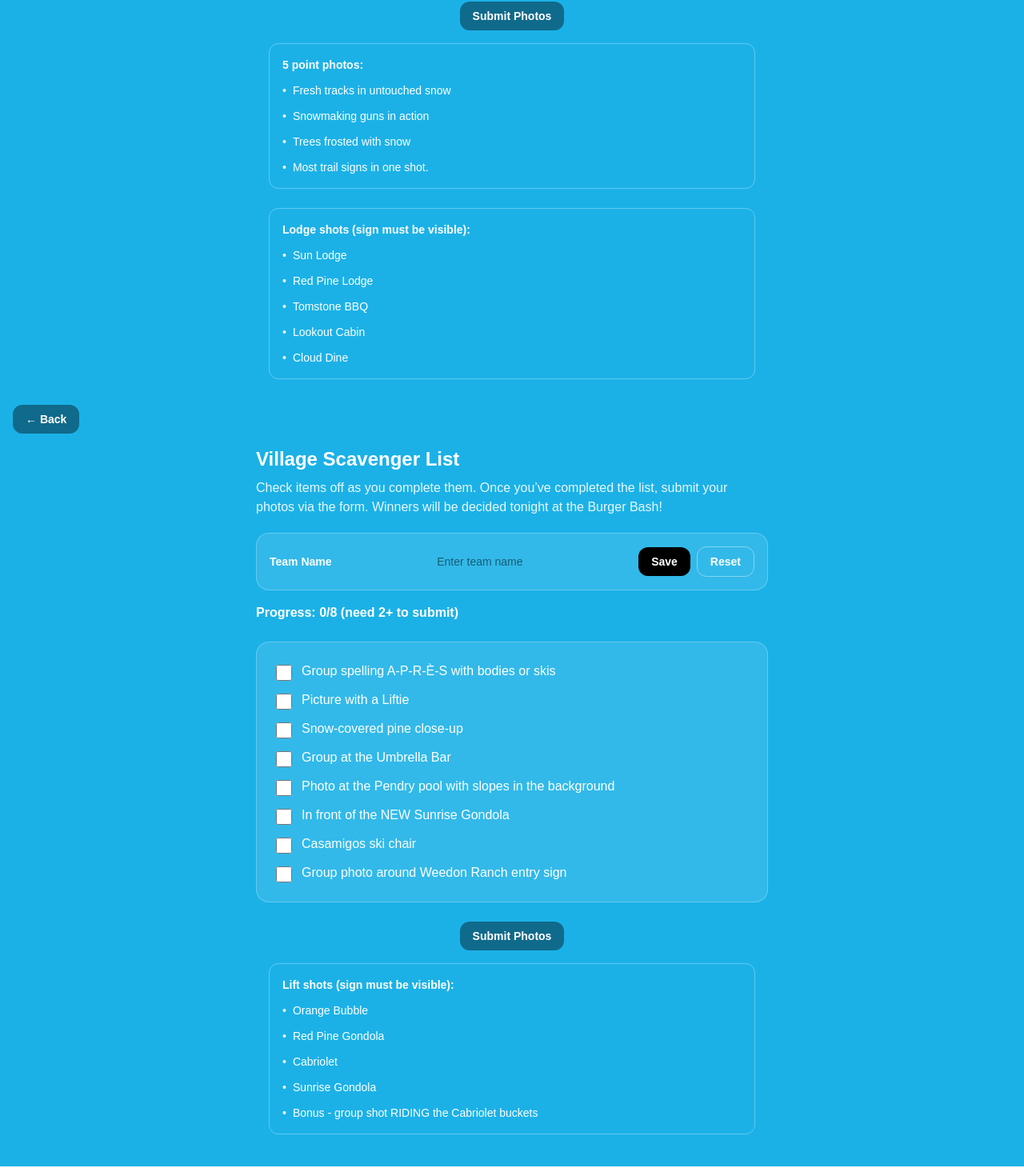
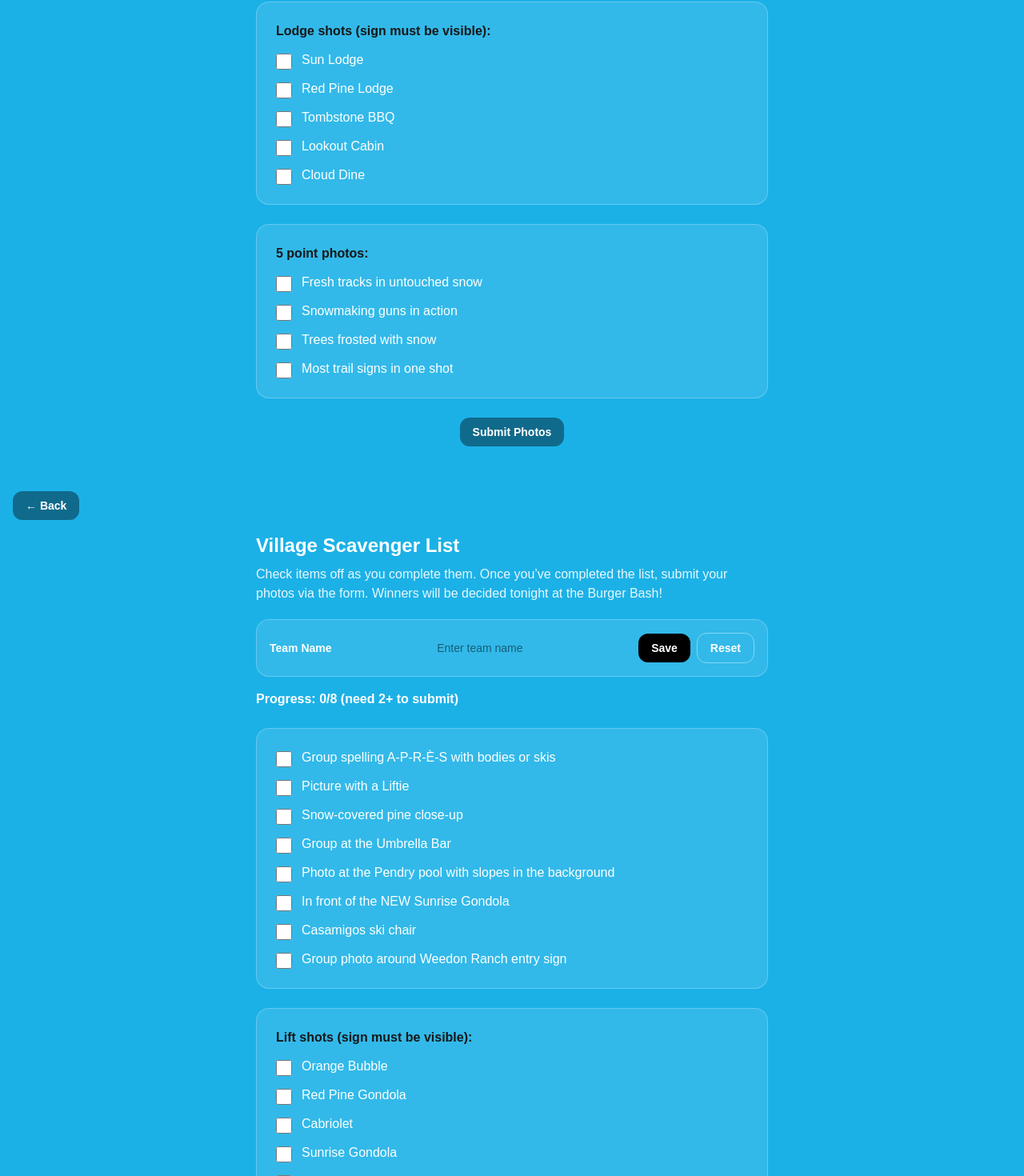
Before and after one commit to bwolkoys/whu-scavenger-hunt, a Next.js app: page /scavenger in a window 1280 px wide. Shown: the part 696-2166 px from the top of the page at 80% size. Built offline with nearby package versions, Linux system fonts and the light colour scheme.

Commit message:
updated layout

```diff
--- a/app/page.tsx
+++ b/app/page.tsx
@@ -91,7 +91,7 @@
             </li>
             <li className="flex items-start">
               <span>
-                +5 for photo infront of all 4 Canyons lifts (non-skiers)
+                +5 for photo in front of all 4 Canyons lifts (non-skiers)
               </span>
             </li>
             <li className="flex items-start">
@@ -100,11 +100,14 @@
                 (skiers/snowboarders)
               </span>
             </li>
-            <li className="flex items-start font-bold">
+            <li className="font-bold pt-6">
               <span>
-                Judges Choice Awards: Most Epic, Funniest, Best Wipeout
+                Judges Choice Awards:
               </span>
             </li>
+              <span className="font-medium">
+                Most Epic, Funniest, Best Wipeout
+              </span>
           </ul>
         </div>
 
--- a/app/scavenger/skier/page.tsx
+++ b/app/scavenger/skier/page.tsx
@@ -4,6 +4,8 @@
 import { useEffect, useMemo, useState } from "react";
 
 type Item = { id: string; text: string };
+type Lodge = { id: string; text: string };
+type Lifts = { id: string; text: string };
 
 const ITEMS: Item[] = [
   { id: "q1", text: "Group photo spelling WHU" },
@@ -16,6 +18,21 @@
   { id: "q8", text: "Photo from behind showing everyone skiing away" },
   { id: "q9", text: "Après-ski cocktail/coffee/tea cheers (bonus)" },
 ];
+
+const LODGE: Lodge [] = [
+  { id: "q10", text: "Sun Lodge" },
+  { id: "q11", text: "Red Pine Lodge" },
+  { id: "q12", text: "Tombstone BBQ" },
+  { id: "q13", text: "Lookout Cabin" },
+  { id: "q14", text: "Cloud Dine" },
+]
+
+const LIFTS: Lifts [] = [
+  { id: "q15", text: "Fresh tracks in untouched snow" },
+  { id: "q16", text: "Snowmaking guns in action" },
+  { id: "q17", text: "Trees frosted with snow" },
+  { id: "q18", text: "Most trail signs in one shot" },
+]
 
 const CHECKED_KEY = "skier_scavenger_checked_v1";
 const TEAM_KEY = "skier_scavenger_team_v1";
@@ -181,8 +198,79 @@
 
         {error ? <p className="mt-4 text-sm text-red-200">{error}</p> : null}
 
+
+
+<div className="pt-6">
+        {/* lodge */}
+        <ul className="space-y-3 rounded-2xl bg-white/10 border border-white/25 p-6">
+
+        <p className="mb-3">
+              <span className="font-semibold pt-6">
+                Lodge shots (sign must be visible):
+              </span>
+            </p>
+
+          {LODGE.map((lodge) => (
+            <li key={lodge.id} className="flex items-start gap-3">
+              <input
+                type="checkbox"
+                checked={Boolean(checked[lodge.id])}
+                onChange={() => toggle(lodge.id)}
+                className="mt-1 h-5 w-5"
+              />
+              <span
+                className={`text-white ${
+                  checked[lodge.id] ? "line-through opacity-80" : ""
+                }`}
+              >
+                {lodge.text}
+              </span>
+            </li>
+          ))}
+        </ul>
+
+        {error ? <p className="mt-4 text-sm text-red-200">{error}</p> : null}
+
+        </div>
+
+
+
+        {/* lifts */}
+        <div className="pt-6">
+        <ul className="space-y-3 rounded-2xl bg-white/10 border border-white/25 p-6">
+
+        <p className="mb-3">
+              <span className="font-semibold pt-6">
+                5 point photos:
+              </span>
+            </p>
+
+          {LIFTS.map((lifts) => (
+            <li key={lifts.id} className="flex items-start gap-3">
+              <input
+                type="checkbox"
+                checked={Boolean(checked[lifts.id])}
+                onChange={() => toggle(lifts.id)}
+                className="mt-1 h-5 w-5"
+              />
+              <span
+                className={`text-white ${
+                  checked[lifts.id] ? "line-through opacity-80" : ""
+                }`}
+              >
+                {lifts.text}
+              </span>
+            </li>
+          ))}
+        </ul>
+
+        {error ? <p className="mt-4 text-sm text-red-200">{error}</p> : null}
+
+        </div>
+
+
         {/* Submit */}
-        <div className="mt-6 flex flex-wrap gap-3 justify-center">
+        <div className="mt-6 flex flex-wrap gap-3 justify-center pb-10">
           <Link
             href="/scavenger/submit"
             onClick={handleSubmitClick}
@@ -196,61 +284,6 @@
           </Link>
         </div>
 
-        <div className="mx-auto max-w-2xl px-4 py-4 text-white">
-          <div className="text-sm rounded-xl border border-white/30 p-4 mb-6">
-            <p className="mb-3">
-              <span className="font-semibold">5 point photos:</span>
-            </p>
-            <ul className="space-y-3 text-sm text-white">
-              <li className="flex items-start">
-                <span className="text-white mr-2">•</span>
-                <span>Fresh tracks in untouched snow</span>
-              </li>
-              <li className="flex items-start">
-                <span className="text-white mr-2">•</span>
-                <span>Snowmaking guns in action</span>
-              </li>
-              <li className="flex items-start">
-                <span className="text-white mr-2">•</span>
-                <span>Trees frosted with snow</span>
-              </li>
-              <li className="flex items-start">
-                <span className="text-white mr-2">•</span>
-                <span> Most trail signs in one shot.</span>
-              </li>
-            </ul>
-          </div>
-
-          <div className="text-sm rounded-xl border border-white/30 p-4">
-            <p className="mb-3">
-              <span className="font-semibold pt-6">
-                Lodge shots (sign must be visible):
-              </span>
-            </p>
-            <ul className="space-y-3 text-sm text-white">
-              <li className="flex items-start">
-                <span className="text-white mr-2">•</span>
-                <span>Sun Lodge</span>
-              </li>
-              <li className="flex items-start">
-                <span className="text-white mr-2">•</span>
-                <span>Red Pine Lodge</span>
-              </li>
-              <li className="flex items-start">
-                <span className="text-white mr-2">•</span>
-                <span>Tomstone BBQ</span>
-              </li>
-              <li className="flex items-start">
-                <span className="text-white mr-2">•</span>
-                <span> Lookout Cabin</span>
-              </li>
-              <li className="flex items-start">
-                <span className="text-white mr-2">•</span>
-                <span> Cloud Dine</span>
-              </li>
-            </ul>
-          </div>
-        </div>
       </div>
     </div>
   );
--- a/app/scavenger/walker/page.tsx
+++ b/app/scavenger/walker/page.tsx
@@ -4,6 +4,7 @@
 import { useEffect, useMemo, useState } from "react";
 
 type Item = { id: string; text: string };
+type Shots = { id: string; text: string };
 
 const ITEMS: Item[] = [
   { id: "q1", text: "Group spelling A-P-R-È-S with bodies or skis" },
@@ -15,6 +16,16 @@
   { id: "q7", text: "Casamigos ski chair" },
   { id: "q8", text: "Group photo around Weedon Ranch entry sign" },
 ];
+
+
+const SHOTS: Shots[] = [
+    { id: "q9", text: "Orange Bubble" },
+    { id: "q10", text: "Red Pine Gondola" },
+    { id: "q11", text: "Cabriolet" },
+    { id: "q12", text: "Sunrise Gondola" },
+    { id: "q13", text: "Bonus - group shot RIDING the Cabriolet buckets" },
+  ];
+
 
 const CHECKED_KEY = "skier_scavenger_checked_v1";
 const TEAM_KEY = "skier_scavenger_team_v1";
@@ -178,8 +189,45 @@
           ))}
         </ul>
         {error ? <p className="mt-4 text-sm text-red-200">{error}</p> : null}
+
+
+ {/* shots */}
+ <div className="pt-6">
+        <ul className="space-y-3 rounded-2xl bg-white/10 border border-white/25 p-6">
+
+        <p className="mb-3">
+              <span className="font-semibold pt-6">
+              Lift shots (sign must be visible):
+              </span>
+            </p>
+
+          {SHOTS.map((shots) => (
+            <li key={shots.id} className="flex items-start gap-3">
+              <input
+                type="checkbox"
+                checked={Boolean(checked[shots.id])}
+                onChange={() => toggle(shots.id)}
+                className="mt-1 h-5 w-5"
+              />
+              <span
+                className={`text-white ${
+                  checked[shots.id] ? "line-through opacity-80" : ""
+                }`}
+              >
+                {shots.text}
+              </span>
+            </li>
+          ))}
+        </ul>
+
+        {error ? <p className="mt-4 text-sm text-red-200">{error}</p> : null}
+
+        </div>
+
+
+
         {/* Submit */}
-        <div className="mt-6 flex flex-wrap gap-3 justify-center">
+        <div className="mt-6 flex flex-wrap gap-3 justify-center pb-10">
           <Link
             href="/scavenger/submit"
             onClick={handleSubmitClick}
@@ -192,40 +240,6 @@
             Submit Photos
           </Link>
         </div>
-        <div className="mx-auto max-w-2xl px-4 py-4 text-white">
-          {/* <div className="text-md font-bold uppercase tracking-wide mb-2">
-            Bonus photo ideas:{" "}
-          </div> */}
-          <div className="text-sm rounded-xl border border-white/30 p-4 mb-6">
-            <p className="mb-3">
-              <span className="font-semibold pt-6">
-                Lift shots (sign must be visible):
-              </span>
-            </p>
-            <ul className="space-y-3 text-sm text-white">
-              <li className="flex items-start">
-                <span className="text-white mr-2">•</span>
-                <span>Orange Bubble</span>
-              </li>
-              <li className="flex items-start">
-                <span className="text-white mr-2">•</span>
-                <span>Red Pine Gondola</span>
-              </li>
-              <li className="flex items-start">
-                <span className="text-white mr-2">•</span>
-                <span>Cabriolet</span>
-              </li>
-              <li className="flex items-start">
-                <span className="text-white mr-2">•</span>
-                <span>Sunrise Gondola</span>
-              </li>
-              <li className="flex items-start">
-                <span className="text-white mr-2">•</span>
-                <span>Bonus - group shot RIDING the Cabriolet buckets</span>
-              </li>
-            </ul>
-          </div>
-        </div>
       </div>
     </div>
   );
```
